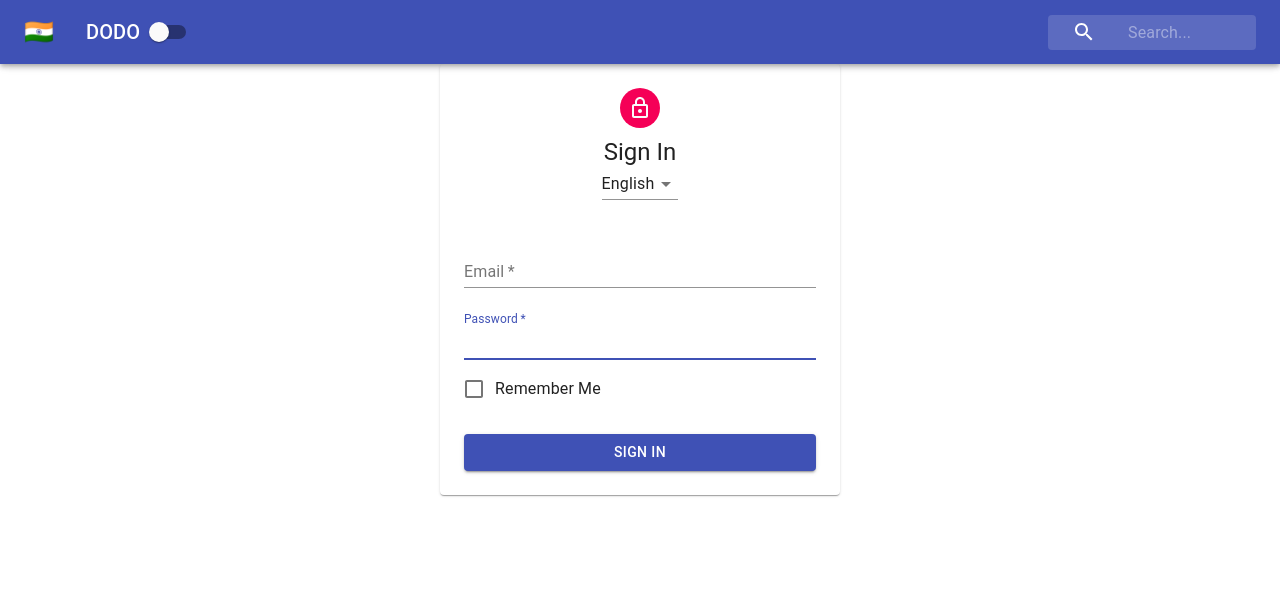
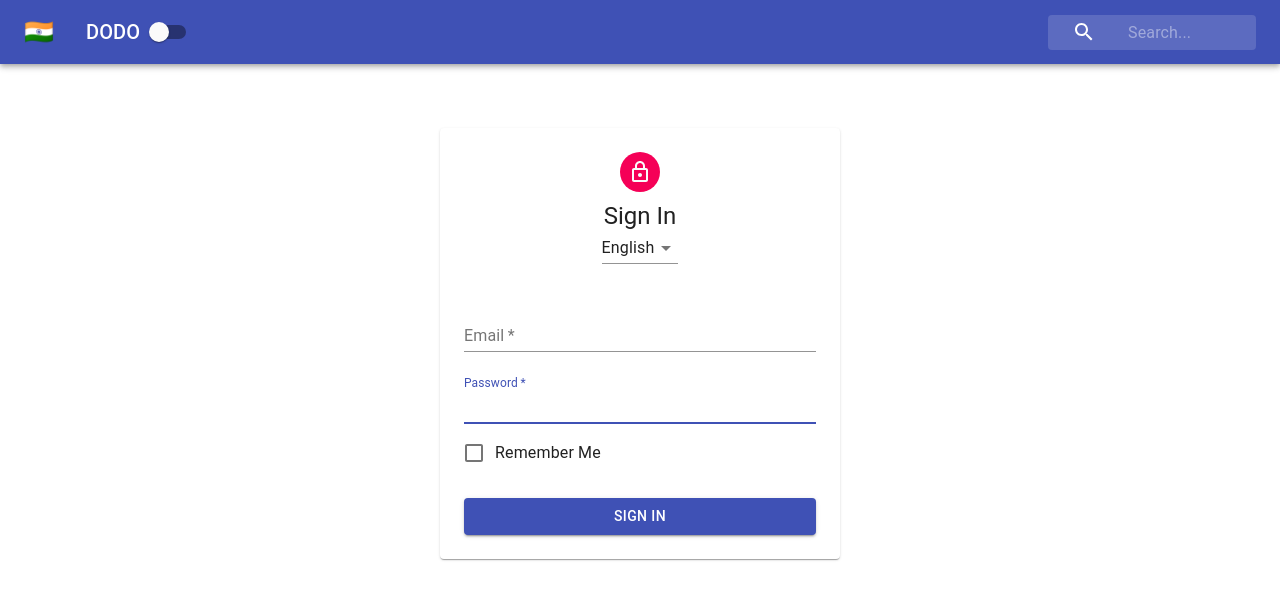
Before and after one commit to keviveks/dod, a React (Create React App) app: page / in a window 1280 px wide. Shown: the top 600 px of the page. Built offline with nearby package versions, Linux system fonts and the light colour scheme.

Commit message:
Context in action

```diff
--- a/src/Form.js
+++ b/src/Form.js
@@ -1,7 +1,6 @@
 import React, { Component } from 'react';
 import Avatar from "@material-ui/core/Avatar";
 import Button from "@material-ui/core/Button";
-import CssBaseline from "@material-ui/core/CssBaseline";
 import FormControl from "@material-ui/core/FormControl";
 import FormControlLabel from "@material-ui/core/FormControlLabel";
 import Checkbox from "@material-ui/core/Checkbox";
--- a/src/Navbar.js
+++ b/src/Navbar.js
@@ -8,15 +8,17 @@
 import SearchIcon from '@material-ui/icons/Search';
 import { withStyles } from '@material-ui/core/styles';
 import styles from './styles/NavbarStyles';
-
+import { ThemeContext } from './contexts/ThemeContext';
 
 
 class Navbar extends Component {
+  static contextType = ThemeContext;
   render() {
+    const { isDarkMode, toggleTheme } = this.context;
     const { classes } = this.props;
     return (
       <div className={classes.root}>
-        <AppBar>
+        <AppBar position="static" color={isDarkMode ? "default" : "primary"}>
           <Toolbar>
             <IconButton className={classes.menuButton} color="inherit">
               <span role="img" aria-label="Flag">🇮🇳</span>
@@ -24,7 +26,7 @@
             <Typography className={classes.title} variant="h6" color="inherit">
               DODO
             </Typography>
-            <Switch />
+            <Switch onChange={toggleTheme} />
             <div className={classes.grow} />
             <div className={classes.search}>
               <div className={classes.searchIcon}>
--- a/src/PageContent.js
+++ b/src/PageContent.js
@@ -1,9 +1,12 @@
 import React, { Component } from 'react';
+import { ThemeContext } from './contexts/ThemeContext';
 
 class PageContent extends Component {
+  static contextType = ThemeContext;
   render() {
+    const { isDarkMode } = this.context;
     const styles = {
-      backgroundColor: 'white',
+      backgroundColor: isDarkMode ? 'black' : 'white',
       height: '100vh',
       width: '100vw',
     };
--- a/src/contexts/ThemeContext.js
+++ b/src/contexts/ThemeContext.js
@@ -6,12 +6,18 @@
   constructor(props) {
     super(props);
     this.state = {
-      isDarkMode: true,
+      isDarkMode: false,
     };
+    this.toggleTheme = this.toggleTheme.bind(this);
+  }
+  toggleTheme() {
+    this.setState({
+      isDarkMode: !this.state.isDarkMode,
+    });
   }
   render() {
     return (
-      <ThemeContext.Provider value={{...this.state}}>
+      <ThemeContext.Provider value={{ ...this.state, toggleTheme: this.toggleTheme }}>
         {this.props.children}
       </ThemeContext.Provider>
     );
```
